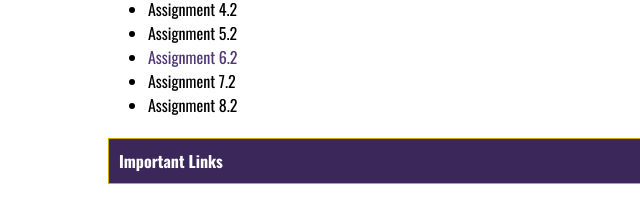
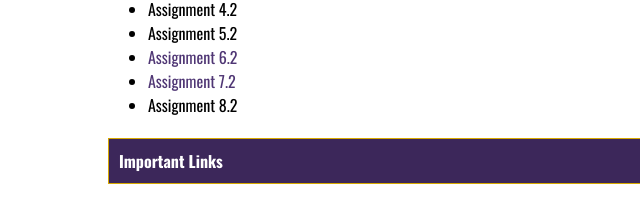
Before and after one commit to fictionfreeway/web-330, a plain HTML site: page index.html in a window 1280 px wide. Shown: the part 358-560 px from the top of the page, 0-640 px from the left. Drawn offline with nearby package versions, Linux system fonts and the light colour scheme.

Commit message:
index.html update

```diff
--- a/index.html
+++ b/index.html
@@ -29,7 +29,7 @@
                 <li>Assignment 4.2</li>
                 <li>Assignment 5.2</li>
                 <li><a href="./week-6/watlington-future-value.html">Assignment 6.2</a></li>
-                <li>Assignment 7.2</li>
+                <li><a href="./week-7/watlington-whatabook1.html">Assignment 7.2</a></li>
                 <li>Assignment 8.2</li>
             </ul>
             <h4>Important Links</h4>
```
